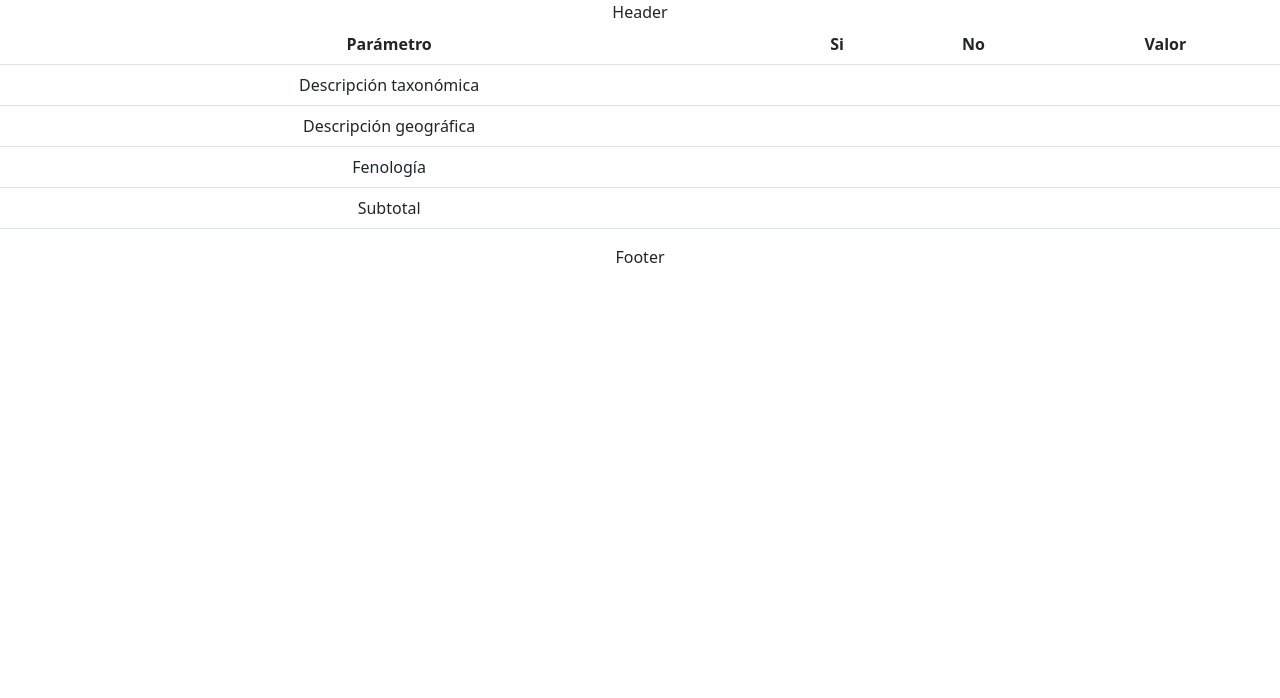
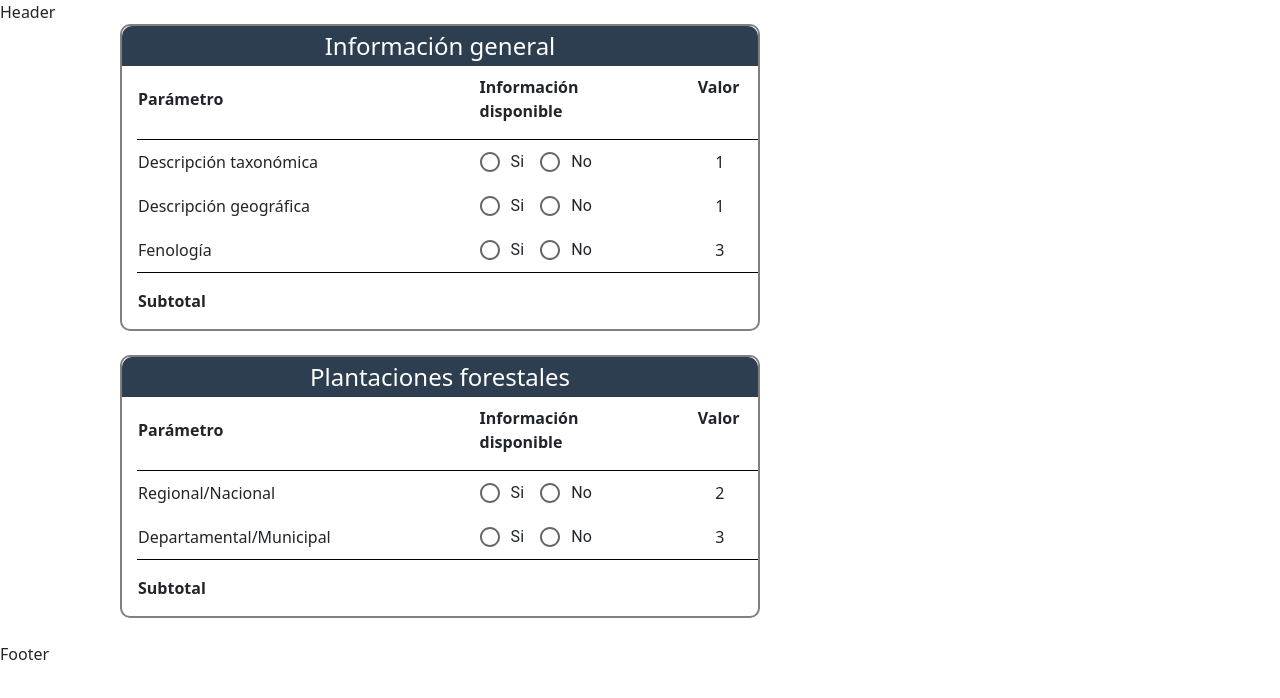
Before and after one commit to jsmendozap/PlantSelection, a React (Create React App) app: page / in a window 1280 px wide. Shown: the top 698 px of the page. Built offline with nearby package versions, Linux system fonts and the light colour scheme.

Commit message:
Diseño de Cards

```diff
--- a/package.json
+++ b/package.json
@@ -38,5 +38,10 @@
       "last 1 firefox version",
       "last 1 safari version"
     ]
+  },
+  "devDependencies": {
+    "autoprefixer": "^10.4.13",
+    "postcss": "^8.4.18",
+    "tailwindcss": "^3.2.1"
   }
 }
--- /dev/null
+++ b/postcss.config.js
@@ -0,0 +1,6 @@
+module.exports = {
+  plugins: {
+    tailwindcss: {},
+    autoprefixer: {},
+  },
+}
--- a/src/App.jsx
+++ b/src/App.jsx
@@ -1,14 +1,13 @@
-import 'Styles/App.css';
 import 'bootstrap/dist/css/bootstrap.css';
-import RowForm from 'Components/RowForm';
 import Header from 'Components/Header';
 import Footer from 'Components/Footer';
+import AgregarEspecie from 'Pages/AgregarEspecie';
 
 function App() {
   return (
     <div className="App">
       <Header />
-      <RowForm />
+      <AgregarEspecie />
       <Footer />
     </div>
   );
--- a/src/Components/Card.jsx
+++ b/src/Components/Card.jsx
@@ -1,8 +1,34 @@
 import React from 'react'
+import RowForm from 'Components/RowForm'
 
-const Card = () => {
+const Card = ({ titulo, informacion }) => {
+
+  const intro = {
+    height: "5vh",
+    backgroundColor: "#2c3e50",
+    borderTopLeftRadius: "10px",
+    borderTopRightRadius: "10px",
+    color: "white",
+    display: "flex",
+    alignItems: "center",
+    justifyContent: "center",
+  }
+
+  const card = {
+    borderRadius: "10px",
+    borderColor: "gray",
+    borderWidth: "2px",
+    borderStyle: "solid",
+    width: "50%",
+    marginLeft: "15vh",
+    marginBottom: "3vh"
+  }
+
   return (
-    <div>Card</div>
+    <div style = {card}>
+      <h4 style = {intro}>{titulo}</h4>
+      <RowForm informacion={informacion} estilos={{marginLeft: "15px"}}/>
+    </div>
   )
 }
 
--- a/src/Components/Formulario.js
+++ b/src/Components/Formulario.js
@@ -1,8 +1,12 @@
 const general = [
-  "Descripción taxonómica",
-  "Descripción geográfica",
-  "Fenología",
-  "Subtotal",
+  ["Descripción taxonómica", 1],
+  ["Descripción geográfica", 1],
+  ["Fenología", 3],
 ];
 
-export default general;
+const plantaciones = [
+  ["Regional/Nacional", 2],
+  ["Departamental/Municipal", 3],
+];
+
+export { general, plantaciones };
--- /dev/null
+++ b/src/Components/RadioButton.jsx
@@ -0,0 +1,15 @@
+import { FormControl, FormControlLabel, Radio, RadioGroup } from '@mui/material'
+import React from 'react'
+
+const RadioButton = () => {
+  return (
+    <FormControl>
+        <RadioGroup row>
+            <FormControlLabel value="si" control={<Radio />} label="Si"  />
+            <FormControlLabel value="no" control={<Radio />} label="No"  />
+        </RadioGroup>
+    </FormControl>
+  )
+}
+
+export default RadioButton
--- a/src/Components/RowForm.jsx
+++ b/src/Components/RowForm.jsx
@@ -1,31 +1,37 @@
 import React from 'react'
-import general from './Formulario.js'
+import RadioButton from 'Components/RadioButton'
 
-const RowForm = () => {
+const RowForm = ({ informacion, estilos }) => {
+
   return (
     <div>
-      <table className="table table-hover" style={{paddingLeft: '50px'}}>
+      <table style={estilos}>
         <thead>
-          <tr>
-              <th>Parámetro</th>
-              <th>Si</th>
-              <th>No</th>
-              <th>Valor</th>
+          <tr style={{borderBottom: "1px solid black"}}>
+              <th style={{width: "55%", paddingBottom: '2vh'}} >Parámetro</th>
+              <th style={{width: "35vh", paddingRight: "10%", paddingBottom: '2vh'}}>Información disponible</th>
+              <th style={{width: "20%", display: "flex", justifyContent: "center"}}>Valor</th>
           </tr>
         </thead>
         <tbody>
             {
-              general.map((el) => {
+              informacion.map((el) => {
                 return (
                   <tr>
-                    <td>{el}</td>
-                    <td></td>
-                    <td></td>
-                    <td></td>
+                    <td>{el[0]}</td>
+                    <td>
+                      <RadioButton />
+                    </td>
+                    <td>{el[1]}</td>
                   </tr>
                 )
               })
             }
+            <tr style = {{borderTop: "1px solid black"}}>
+              <td style={{fontWeight: 'bold', paddingTop: '2vh', paddingBottom: '2vh'}}>
+              Subtotal
+              </td>
+            </tr>
         </tbody>
       </table>
   </div>
--- /dev/null
+++ b/src/Pages/AgregarEspecie.jsx
@@ -0,0 +1,14 @@
+import React from 'react'
+import Card from 'Components/Card'
+import { general, plantaciones } from 'Components/Formulario'
+
+const AgregarEspecie = () => {
+  return (
+    <div>
+        <Card titulo="Información general" informacion={general} />
+        <Card titulo="Plantaciones forestales" informacion={plantaciones} />
+    </div>
+  )
+}
+
+export default AgregarEspecie
--- a/src/Styles/App.css
+++ /dev/null
@@ -1,38 +0,0 @@
-.App {
-  text-align: center;
-}
-
-.App-logo {
-  height: 40vmin;
-  pointer-events: none;
-}
-
-@media (prefers-reduced-motion: no-preference) {
-  .App-logo {
-    animation: App-logo-spin infinite 20s linear;
-  }
-}
-
-.App-header {
-  background-color: #282c34;
-  min-height: 100vh;
-  display: flex;
-  flex-direction: column;
-  align-items: center;
-  justify-content: center;
-  font-size: calc(10px + 2vmin);
-  color: white;
-}
-
-.App-link {
-  color: #61dafb;
-}
-
-@keyframes App-logo-spin {
-  from {
-    transform: rotate(0deg);
-  }
-  to {
-    transform: rotate(360deg);
-  }
-}
```
Also changed, not shown: tailwind.config.js (added, +8 -0 lines), 2 other files (tests, documents, lock files or other folders).
